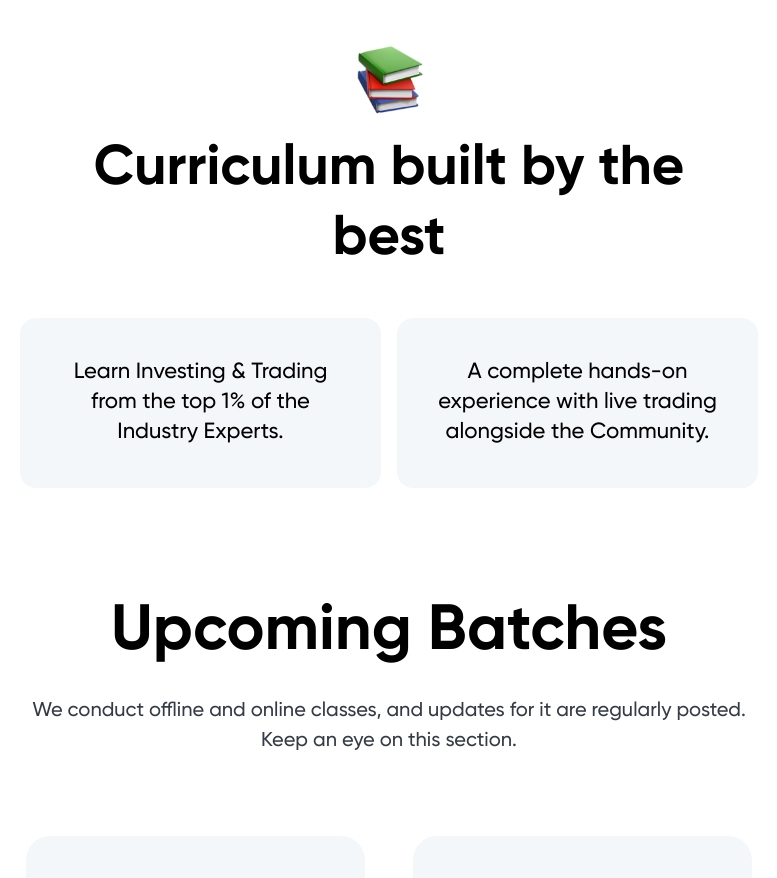
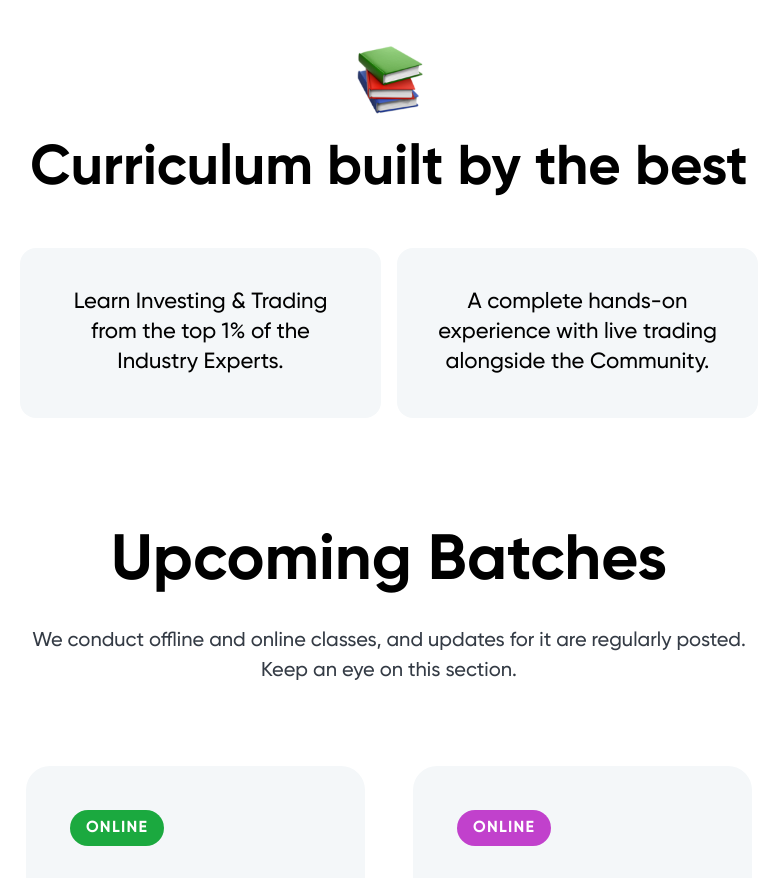
Before and after one commit to emanuelchristo/finquest, a Next.js app: page /course/1 in a window 1280 px wide. Shown: the part 2780-3658 px from the top of the page, without its empty margins (251-1028 px from the left). Built offline with nearby package versions, Linux system fonts and the light colour scheme.

Commit message:
curriculum

```diff
--- a/components/Course/CurriculumBuilt/curriculum.module.css
+++ b/components/Course/CurriculumBuilt/curriculum.module.css
@@ -26,7 +26,6 @@ line-height: 135%;
 color: #000000;
 }
 .heading{
-    max-width: 593px;
     font-weight: 600;
     font-size: 56px;
     line-height: 125%;
```
